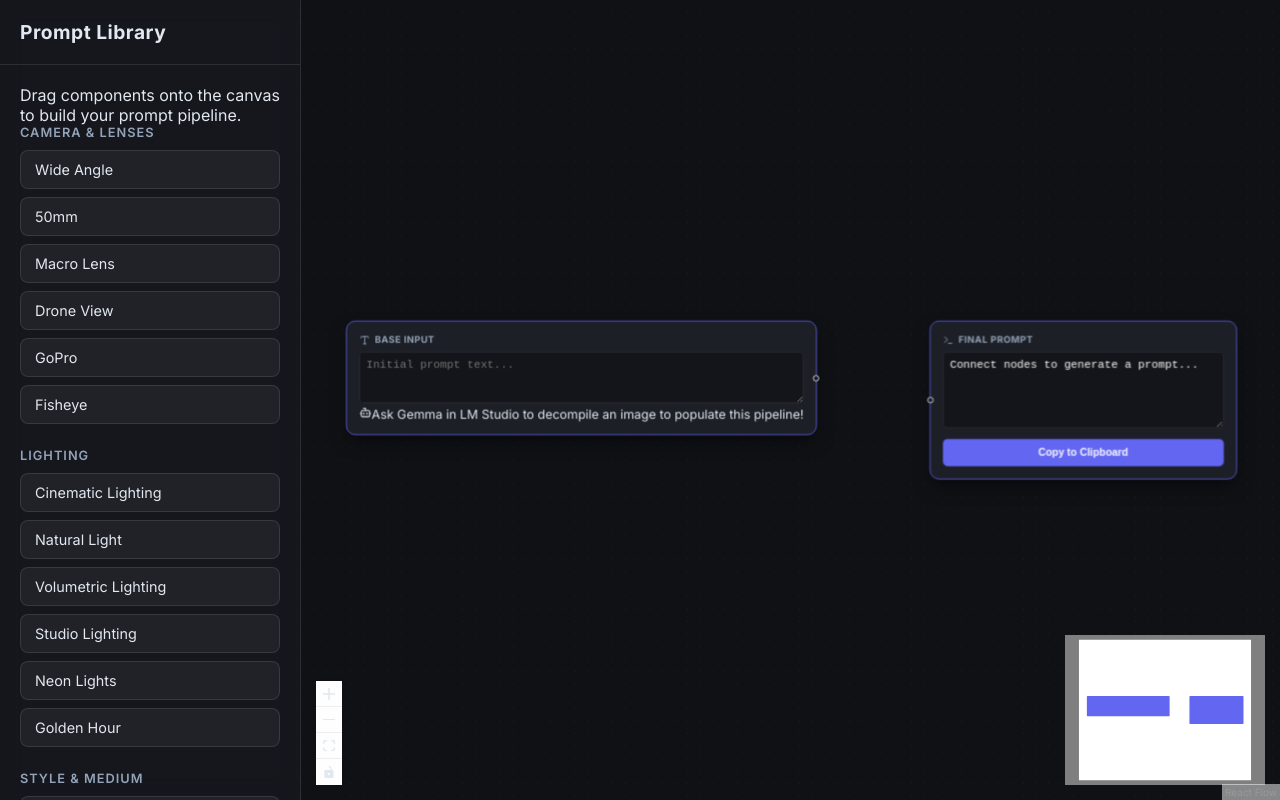
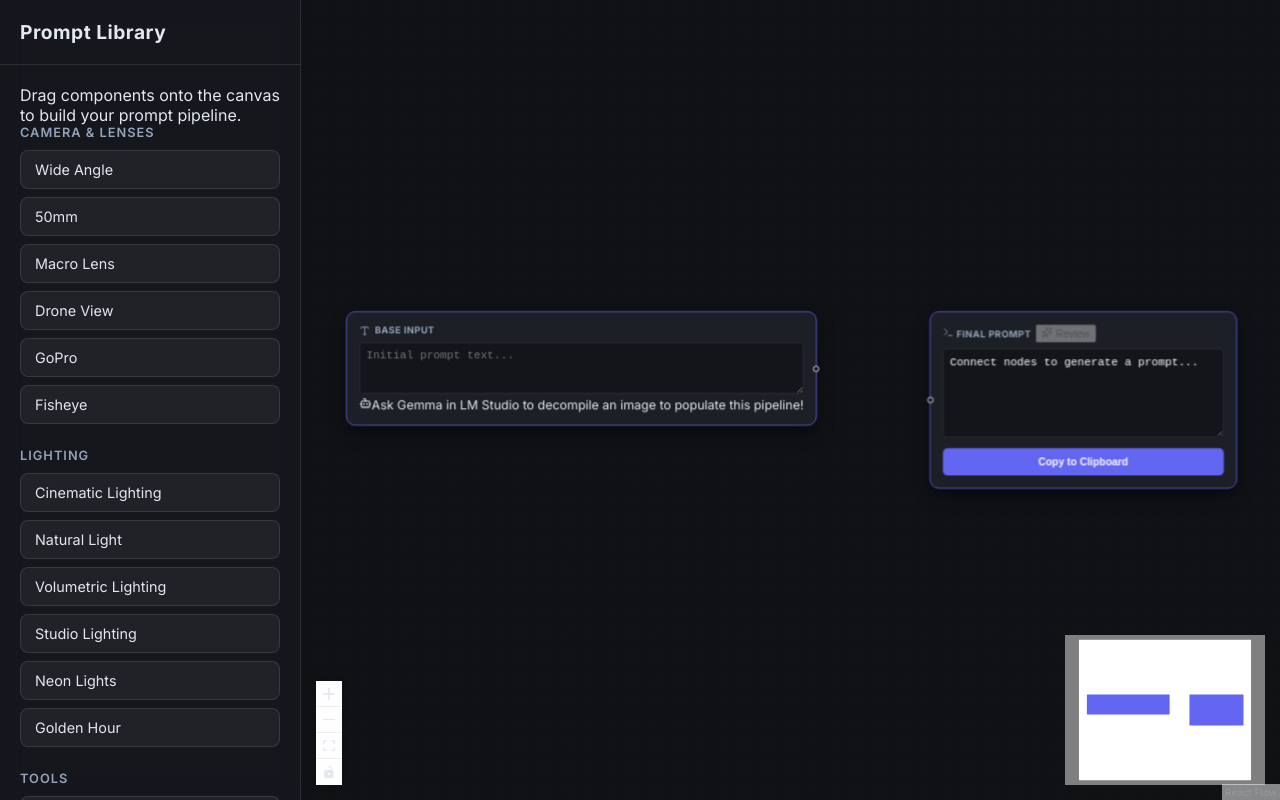
Before and after one commit to ozymandi/A2, a React (Vite) app in the folder frontend/: page / in a window 1280 px wide. Built offline with nearby package versions, Linux system fonts and the light colour scheme; no server answers.

Commit message:
Add dynamic graph tracking and AI full prompt review

```diff
--- a/frontend/src/App.tsx
+++ b/frontend/src/App.tsx
@@ -77,13 +77,39 @@ export default function App() {
 
   // Re-calculate the final prompt whenever nodes/edges change
   useEffect(() => {
-    const components = nodes.filter(n => n.type === 'component').map(n => n.data?.value).filter(Boolean);
+    // Use BFS to traverse the graph starting from the Input node to collect components in order
+    const getNextNodes = (nodeId: string) => edges.filter(e => e.source === nodeId).map(e => e.target);
+
+    const visited = new Set<string>();
+    const order: string[] = [];
+
+    const queue = ['1']; // start from inputNode
+    visited.add('1');
+
+    while(queue.length > 0) {
+       const curr = queue.shift()!;
+       const node = nodes.find(n => n.id === curr);
+       if (node && node.type === 'component') {
+          if (node.data?.value) {
+             order.push(node.data.value);
+          }
+       }
+
+       const nextNodes = getNextNodes(curr);
+       for(const next of nextNodes) {
+          if (!visited.has(next)) {
+             visited.add(next);
+             queue.push(next);
+          }
+       }
+    }
+
     const inputText = nodes.find(n => n.type === 'inputNode')?.data?.text || '';
 
     let finalPrompt = inputText;
-    if (components.length > 0) {
+    if (order.length > 0) {
       if (finalPrompt) finalPrompt += ', ';
-      finalPrompt += components.join(', ');
+      finalPrompt += order.join(', ');
     }
 
     setNodes(nds => {
--- a/frontend/src/Sidebar.tsx
+++ b/frontend/src/Sidebar.tsx
@@ -8,6 +8,10 @@ const LIBRARY_PRESETS = [
   {
     category: 'Lighting',
     items: ['Cinematic Lighting', 'Natural Light', 'Volumetric Lighting', 'Studio Lighting', 'Neon Lights', 'Golden Hour']
+  },
+  {
+    category: 'Tools',
+    items: ['Custom Node', 'Remark']
   },
   {
     category: 'Style & Medium',
@@ -45,7 +49,12 @@ export function Sidebar() {
                 key={itemIdx}
                 className="library-item"
                 draggable
-                onDragStart={(e) => onDragStart(e, 'component', preset.category.split(' ')[0], item)}
+                onDragStart={(e) => onDragStart(
+                  e,
+                  'component',
+                  preset.category === 'Tools' ? item : preset.category.split(' ')[0],
+                  preset.category === 'Tools' ? '' : item
+                )}
               >
                 {item}
               </div>
--- a/frontend/src/nodes/OutputNode.tsx
+++ b/frontend/src/nodes/OutputNode.tsx
@@ -1,21 +1,49 @@
-import { Handle, Position } from '@xyflow/react';
-import { Terminal } from 'lucide-react';
+import { Handle, Position, useReactFlow } from '@xyflow/react';
+import { Terminal, Sparkles } from 'lucide-react';
+import { useState } from 'react';
+import axios from 'axios';
 
-export function OutputNode({ data }: { data: any }) {
+export function OutputNode({ id, data }: { id: string, data: any }) {
+  const { updateNodeData } = useReactFlow();
+  const [loading, setLoading] = useState(false);
+
+  const handleReview = async () => {
+    if (!data.prompt) return;
+    setLoading(true);
+    try {
+      const res = await axios.post('http://localhost:3001/api/review', { prompt: data.prompt });
+      if (res.data.refined) {
+        updateNodeData(id, { prompt: res.data.refined });
+      }
+    } catch (e) {
+      console.error("Failed to review prompt:", e);
+    } finally {
+      setLoading(false);
+    }
+  };
+
   return (
-    <div className="custom-node" style={{ minWidth: '300px', borderColor: 'var(--accent)' }}>
+    <div className="custom-node" style={{ minWidth: '350px', borderColor: 'var(--accent)' }}>
       <Handle type="target" position={Position.Left} />
-      <div className="node-header text-indigo-400">
-        <Terminal size={14} /> Final Prompt
+      <div className="node-header text-indigo-400 flex justify-between items-center">
+        <div className="flex items-center gap-2"><Terminal size={14} /> Final Prompt</div>
+        <button
+           onClick={handleReview}
+           disabled={loading || !data.prompt}
+           className="text-indigo-400 hover:text-indigo-300 disabled:opacity-50 transition-colors flex items-center gap-1 text-xs"
+           title="Уточнити та перевірити весь промпт через ШІ"
+         >
+           <Sparkles size={14} className={loading ? "animate-spin" : ""} /> Review
+         </button>
       </div>
-      <div className="node-content">
+      <div className="node-content mt-2">
         <textarea
           readOnly
-          rows={5}
+          rows={6}
           value={data.prompt || 'Connect nodes to generate a prompt...'}
-          className="bg-gray-900 border-gray-700 text-gray-200"
+          className="w-full bg-gray-900 border border-gray-700 rounded px-2 py-2 text-sm text-gray-200 resize-y min-h-[100px]"
         />
-        <button className="btn-primary" onClick={() => navigator.clipboard.writeText(data.prompt)}>
+        <button className="btn-primary mt-3 w-full" onClick={() => navigator.clipboard.writeText(data.prompt)}>
           Copy to Clipboard
         </button>
       </div>
```
Also changed, not shown: 2 other files (tests, documents, lock files or other folders).
